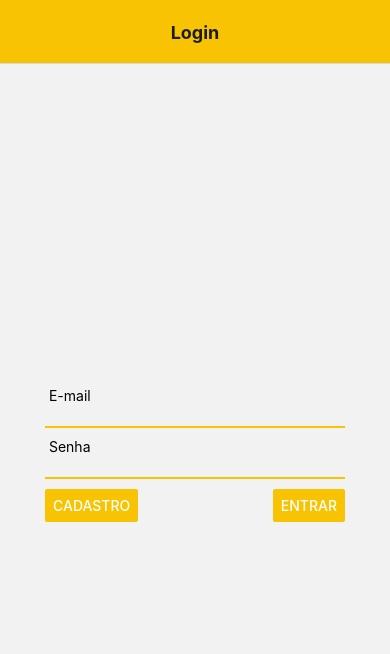
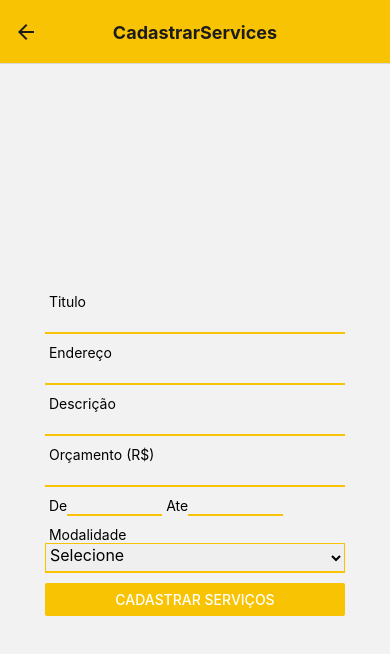
Before and after one commit to henrikeSilva93/ADS031, a React Native app: screen /CadastrarServices in a window 390 px wide. Shown: the top 654 px of the page. Built offline with nearby package versions, Linux system fonts and the light colour scheme.

Commit message:
adicionado o restante

```diff
--- a/App.js
+++ b/App.js
@@ -8,6 +8,8 @@ import { createNativeStackNavigator } from '@react-navigation/native-stack';
 import TelaLogin from './screens/TelaLogin';
 import TelaCadastro from './screens/TelaCadastro';
 import Detalhes from './screens/details';
+import FilterServices from './screens/filterServices';
+import CadastrarServices from './screens/CadastrarServives';
 
 export default function App() {
   const Stack = createNativeStackNavigator();
@@ -51,6 +53,16 @@ export default function App() {
               component={Detalhes}
               options={HeaderOptions}
             />
+              <Stack.Screen
+              name="filterServices"
+              component={FilterServices}
+              options={HeaderOptions}
+            />
+               <Stack.Screen
+              name="CadastrarServices"
+              component={CadastrarServices}
+              options={HeaderOptions}
+            />
           </Stack.Navigator>
         </NavigationContainer>
       )}
--- a/components/card.js
+++ b/components/card.js
@@ -1,5 +1,5 @@
 import React from 'react';
-import { StyleSheet, Text, View, Image, TouchableOpacity } from 'react-native';
+import { StyleSheet, Text, View, Image, TouchableOpacity, Button } from 'react-native';
 import { useNavigation, NavigationContainer } from '@react-navigation/native';
 
 
@@ -49,7 +49,7 @@ const Card = ({titulo,especialidade,orcamento,localidade}) => {
     },
     card:{
       width:320,
-      height:420,
+      height:380,
       borderColor:'#E5E5E5',
       borderRadius: 10,
       shadowColor: "#000",
@@ -71,7 +71,7 @@ const Card = ({titulo,especialidade,orcamento,localidade}) => {
       height:160
     },
     cardHeader:{
-      marginTop:55,
+      marginTop:50,
       marginLeft:90,
     },
     headerTitle:{
@@ -86,7 +86,7 @@ const Card = ({titulo,especialidade,orcamento,localidade}) => {
       flex:1,
       flexDirection: 'row',
       justifyContent: 'space-around',
-      marginTop:55
+      marginTop:40
     },
     btn:{
         backgroundColor: '#F7C302',
--- a/package.json
+++ b/package.json
@@ -16,6 +16,7 @@
     "react": "16.13.1",
     "react-dom": "16.13.1",
     "react-native": "https://github.com/expo/react-native/archive/sdk-42.0.0.tar.gz",
+    "react-native-elements": "^3.4.2",
     "react-native-modal": "*",
     "react-native-paper": "*",
     "react-native-safe-area-context": "3.2.0",
--- /dev/null
+++ b/screens/CadastrarServives.js
@@ -0,0 +1,79 @@
+import React, { useState } from "react";
+import {  View, Picker, StyleSheet, Text, TextInput, Button,} from 'react-native';
+
+export default function CadastrarServices({ navigation }) {
+
+  const [selectedValue, setSelectedValue] = useState("");
+  return (
+    <View style={styles.container}>
+       <Text> Titulo</Text>
+       <TextInput
+        autoCapitalize={'none'}
+        style={styles.field}
+      />
+       <Text> Endereço </Text>
+       <TextInput
+        autoCapitalize={'none'}
+        style={styles.field}
+      />
+       <Text> Descrição</Text>
+       <TextInput
+        autoCapitalize={'none'}
+        style={styles.field}
+      />
+       <Text> Orçamento (R$) </Text>
+       <TextInput
+        autoCapitalize={'none'}
+        style={styles.field}
+      />
+      <View style={{flexDirection:"row"}}>
+          <Text> De</Text>
+          <TextInput style={styles.field2} />
+          <Text> Ate</Text>
+          <TextInput style={styles.field2} />
+      </View>
+      <Text> Modalidade</Text>
+      <Picker
+        selectedValue={selectedValue}
+        style={styles.field}
+        onValueChange={(itemValue, itemIndex) => setSelectedValue(itemValue)}
+      >
+        <Picker.Item label="Selecione" value="" />
+        <Picker.Item label="Eletricista" value="eletricista" />
+        <Picker.Item label="Hidraulico" value="hidraulico" />
+        <Picker.Item label="Pedreiro" value="pedreiro" />
+        <Picker.Item label="Marceneiro" value="marceneiro" />
+      </Picker>
+      <View style={styles.fixToText}>
+        <Button
+          title="Cadastrar Serviços"
+          onPress={() => navigation.navigate('Cadastro')}
+          color="#F7C302"
+        />
+
+      </View>
+    </View>
+  );
+}
+
+const styles = StyleSheet.create({
+  container: {
+    flex: 1,
+    flexDirection: 'column',
+    justifyContent: 'center',
+    padding: 45,
+  },
+  field: {
+    borderBottomWidth: 2,
+    borderColor: '#F7C302',
+    paddingBottom: 5,
+    marginBottom: 10,
+  },
+   field2: {
+    borderBottomWidth: 2,
+    borderColor: '#F7C302',
+    marginBottom: 10,
+    width: 95,
+
+  },
+});
--- a/screens/Home/index.js
+++ b/screens/Home/index.js
@@ -1,8 +1,11 @@
-import React from 'react';
-import { TouchableOpacity } from 'react-native';
+import React, { useEffect } from 'react';
+import { useState } from 'react';
+import { TouchableOpacity, Text, StyleSheet} from 'react-native';
 import Card  from '../../components/card';
+import { Icon } from 'react-native-elements'
 
-const Home = ({navitagion}) => {
+const Home = ({navigation}) => {
+  const [UserRole, setUserRole] = useState('prestador');
   return (
     <>
 
@@ -12,8 +15,53 @@ const Home = ({navitagion}) => {
   orcamento="R$ 120"
   localidade="Brasília - DF"
   />
+
+ {
+   UserRole == 'cliente'?
+   <TouchableOpacity
+   style={styles.filterButton}
+   onPress={()=> navigation.navigate('CadastrarServices')}>
+     <Icon
+   name='plus'
+   type='font-awesome-5'
+   size="35"
+   style={{marginTop:30}}
+ />
+   </TouchableOpacity>
+   :
+   <TouchableOpacity
+   style={styles.filterButton}
+   onPress={()=> navigation.navigate('filterServices')}>
+     <Icon
+   name='filter'
+   type='font-awesome-5'
+   size="35"
+   style={{marginTop:30}}
+ />
+   </TouchableOpacity>
+ }
   </>
   );
 };
 
+const styles = StyleSheet.create({
+  filterButton:{
+    width:70,
+    height:70,
+    borderRadius:50,
+    marginLeft: 280,
+    marginBottom:10,
+    backgroundColor:'#F7C302',
+    shadowColor: "#000",
+    shadowOffset: {
+        width: 0,
+        height: 2,
+},
+        shadowOpacity: 0.25,
+        shadowRadius: 3.84,
+
+        elevation: 5,
+  }
+})
+
 export default Home;
--- a/screens/TelaCadastro.js
+++ b/screens/TelaCadastro.js
@@ -1,21 +1,19 @@
 import React, { useState } from 'react';
-import { View, Text, TextInput, Button, StyleSheet, Alert, Image,} from 'react-native';
+import {
+  View,
+  Text,
+  TextInput,
+  Button,
+  StyleSheet,
+  Alert,
+  Image,
+  CheckBox,
+} from 'react-native';
 import { NavigationContainer } from '@react-navigation/native';
-import { Dropdown, GroupDropdown, MultiselectDropdown,} from 'sharingan-rn-modal-dropdown';
 
 export default function TelaCadastro({ navigation }) {
-  const [valueSS, setValueSS] = useState('');
-  const onChangeSS = (value: string[]) => {setValueSS(value);};
-  const data = [
-    {
-      value: '1',
-      label: 'Prestador de serviços',
-    },
-    {
-      value: '2',
-      label: 'Contratante',
-    },
-  ];
+  const [isSelected, setSelection] = useState(false);
+  const [isSelected2, setSelection2] = useState(false);
   return (
     <View style={styles.container}>
       <Text> E-mail </Text>
@@ -36,22 +34,31 @@ export default function TelaCadastro({ navigation }) {
         secureTextEntry={true}
         style={styles.field}
       />
+      <Text> Número de Telefone</Text>
+      <TextInput keyboardType="phone-pad" style={styles.field} />
+      <View style={styles.container3}>
+        <CheckBox
+          style={styles.checkbox}
+          value={isSelected}
+          onValueChange={setSelection}
+          testID="1"
+        />
+        <Text style={styles.label}> Prestador de Serviços</Text>
+      </View>
+      <View style={styles.container3}>
+        <CheckBox
+          style={styles.checkbox}
+          value={isSelected2}
+          onValueChange={setSelection2}
+          testID="2"
+        />
+        <Text style={styles.label}> Contratante</Text>
+      </View>
       <View style={styles.fixToText}>
         <Button
           title="Fazer Login"
           onPress={() => navigation.navigate('Home')}
           color="#F7C302"
-        />
-      </View>
-      <View style={styles.container2}>
-        <Dropdown
-          label="Tipo de conta"
-          data={data}
-          value={valueSS}
-          onChange={onChangeSS}
-          required="yes"
-          rippleColor="black"
-
         />
       </View>
     </View>
@@ -75,11 +82,15 @@ const styles = StyleSheet.create({
     flexDirection: 'row',
     justifyContent: 'space-between',
   },
-  container2: {
-    paddingTop: 30,
-    marginLeft: 20,
-    marginRight: 20,
-    paddingLeft: 150,
-    flex: 1,
+  container3: {
+    flexDirection: 'row',
+    marginBottom: 20,
+  },
+  checkbox: {
+    alignSelf: 'center',
+    color:"#F7C302",
+  },
+  label: {
+    margin: 8,
   },
 });
--- /dev/null
+++ b/screens/filterServices.js
@@ -0,0 +1,69 @@
+import React, { useState } from "react";
+import {  View, Picker, StyleSheet, Text, TextInput, Button, Alert, Image } from 'react-native';
+
+export default function FilterServices({ navigation }) {
+
+  const [selectedValue, setSelectedValue] = useState("");
+  return (
+    <View style={styles.container}>
+       <Text> Localizacao</Text>
+       <TextInput
+        autoCapitalize={'none'}
+        style={styles.field}
+      />
+       <Text> Orcamento (R$)</Text>
+       <TextInput
+        autoCapitalize={'none'}
+        style={styles.field}
+      />
+      <View style={{flexDirection:"row"}}>
+          <Text> De</Text>
+          <TextInput style={styles.field2} />
+          <Text> Ate</Text>
+          <TextInput style={styles.field2} />
+      </View>
+      <Text> Modalidade</Text>
+      <Picker
+        selectedValue={selectedValue}
+        style={styles.field}
+        onValueChange={(itemValue, itemIndex) => setSelectedValue(itemValue)}
+      >
+        <Picker.Item label="Selecione" value="" />
+        <Picker.Item label="Eletricista" value="eletricista" />
+        <Picker.Item label="Hidraulico" value="hidraulico" />
+        <Picker.Item label="Pedreiro" value="pedreiro" />
+        <Picker.Item label="Marceneiro" value="marceneiro" />
+      </Picker>
+      <View style={styles.fixToText}>
+        <Button
+          title="Filtrar"
+          onPress={() => navigation.navigate('Cadastro')}
+          color="#F7C302"
+        />
+
+      </View>
+    </View>
+  );
+}
+
+const styles = StyleSheet.create({
+  container: {
+    flex: 1,
+    flexDirection: 'column',
+    justifyContent: 'center',
+    padding: 45,
+  },
+  field: {
+    borderBottomWidth: 2,
+    borderColor: '#F7C302',
+    paddingBottom: 5,
+    marginBottom: 10,
+  },
+   field2: {
+    borderBottomWidth: 2,
+    borderColor: '#F7C302',
+    marginBottom: 10,
+    width: 95,
+
+  },
+});
```
Also changed, not shown: 1 other file (tests, documents, lock files or other folders).
